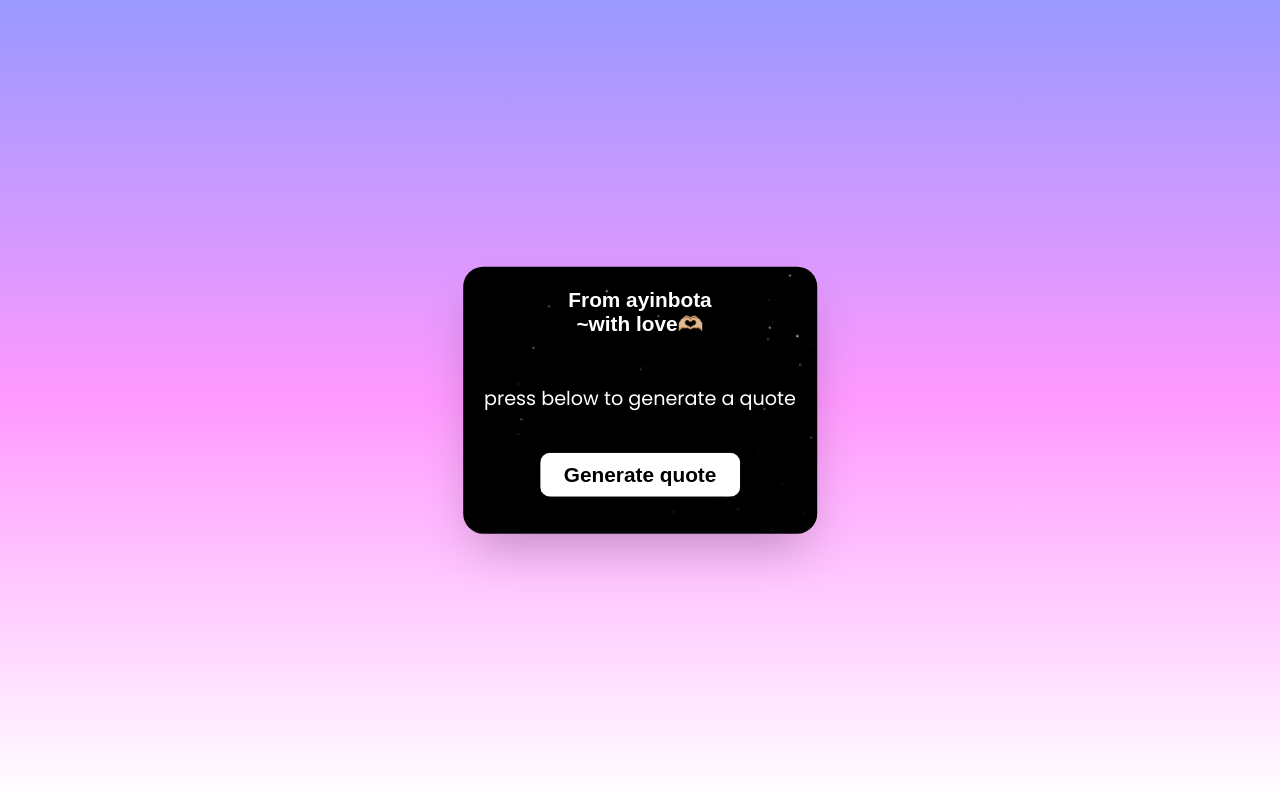
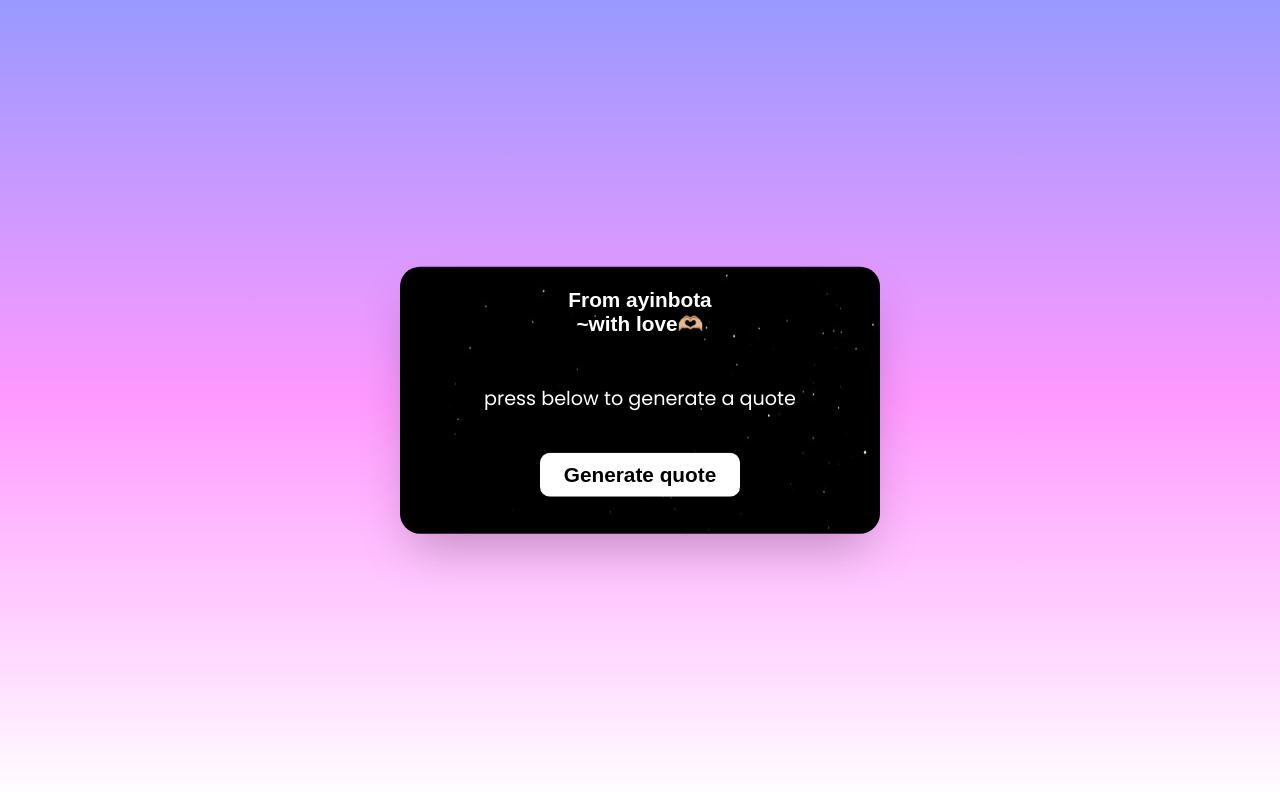
Before and after one commit to Ssaava/random-quote-generator, a plain HTML site: page index.htm in a window 1280 px wide. Drawn offline with Linux system fonts and the light colour scheme; a web font is replaced by a local one.

Commit message:
update container width

```diff
--- a/styles.css
+++ b/styles.css
@@ -25,6 +25,7 @@ body{
     padding: 1.3rem;
     margin: auto;
     max-width: 40rem;
+    width: 30rem;
     text-align: center;
     background: url('images/background.jpg');
     background-repeat: no-repeat;
```
